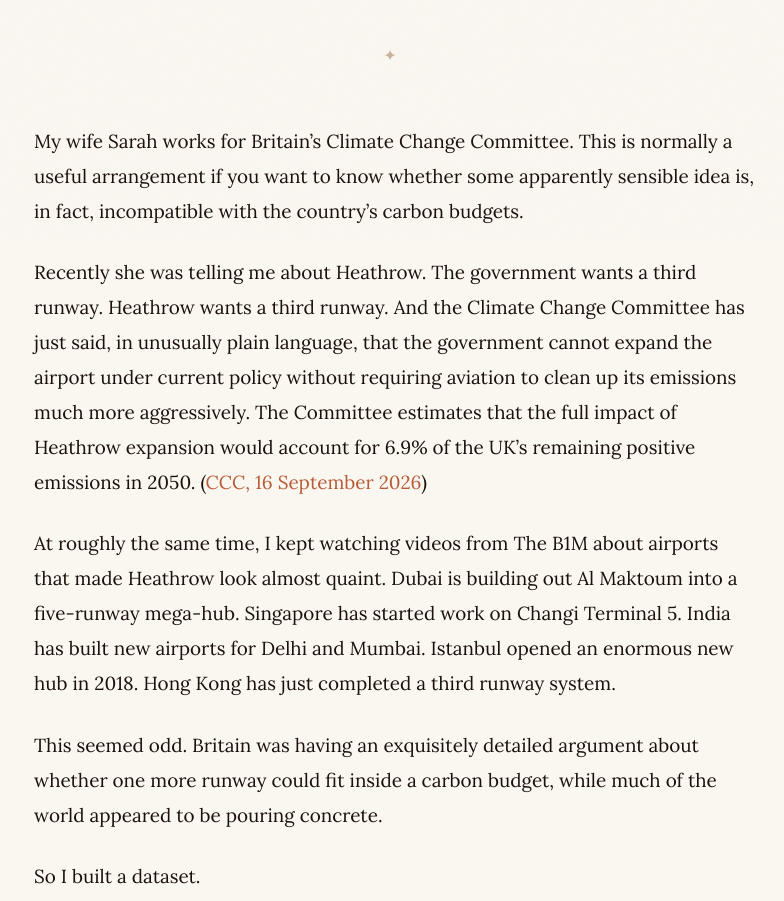
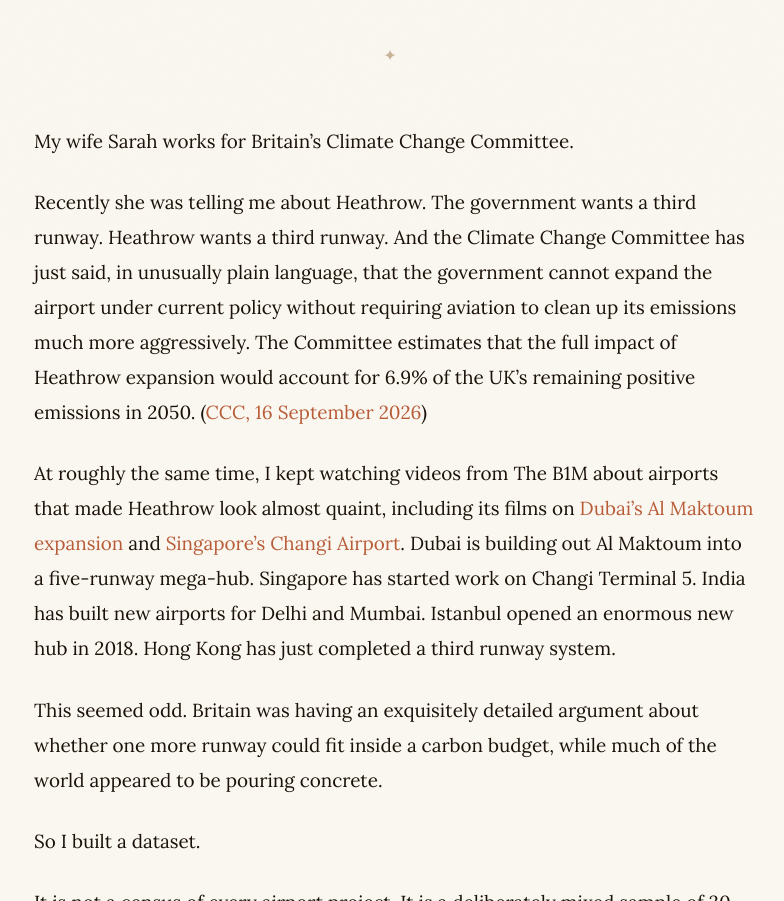
Before and after one commit to tyler-martin-12/airport-climate-article, an Astro site: page /blog/airport-climate in a window 1280 px wide. Shown: the part 560-1461 px from the top of the page, without its empty margins (246-1030 px from the left). Built offline with nearby package versions, Linux system fonts and the light colour scheme; Astro itself is replaced by a stand-in of ours; a web font is replaced by a local one.

Commit message:
Trim opening aside and link B1M airport videos

```diff
--- a/src/pages/blog/airport-climate.md
+++ b/src/pages/blog/airport-climate.md
@@ -7,11 +7,11 @@ slug: "airport-climate"
 tags: ["aviation", "climate", "policy"]
 ---
 
-My wife Sarah works for Britain's Climate Change Committee. This is normally a useful arrangement if you want to know whether some apparently sensible idea is, in fact, incompatible with the country's carbon budgets.
+My wife Sarah works for Britain's Climate Change Committee.
 
 Recently she was telling me about Heathrow. The government wants a third runway. Heathrow wants a third runway. And the Climate Change Committee has just said, in unusually plain language, that the government cannot expand the airport under current policy without requiring aviation to clean up its emissions much more aggressively. The Committee estimates that the full impact of Heathrow expansion would account for 6.9% of the UK's remaining positive emissions in 2050. ([CCC, 16 September 2026](https://www.theccc.org.uk/publication/advice-to-the-uk-government-on-proposed-heathrow-airport-expansion/))
 
-At roughly the same time, I kept watching videos from The B1M about airports that made Heathrow look almost quaint. Dubai is building out Al Maktoum into a five-runway mega-hub. Singapore has started work on Changi Terminal 5. India has built new airports for Delhi and Mumbai. Istanbul opened an enormous new hub in 2018. Hong Kong has just completed a third runway system.
+At roughly the same time, I kept watching videos from The B1M about airports that made Heathrow look almost quaint, including its films on [Dubai’s Al Maktoum expansion](https://www.theb1m.com/video/dubai-is-building-the-world-s-biggest-airport) and [Singapore’s Changi Airport](https://www.theb1m.com/video/why-the-worlds-most-beautiful-airport-doesnt-collapse). Dubai is building out Al Maktoum into a five-runway mega-hub. Singapore has started work on Changi Terminal 5. India has built new airports for Delhi and Mumbai. Istanbul opened an enormous new hub in 2018. Hong Kong has just completed a third runway system.
 
 This seemed odd. Britain was having an exquisitely detailed argument about whether one more runway could fit inside a carbon budget, while much of the world appeared to be pouring concrete.
 
```
